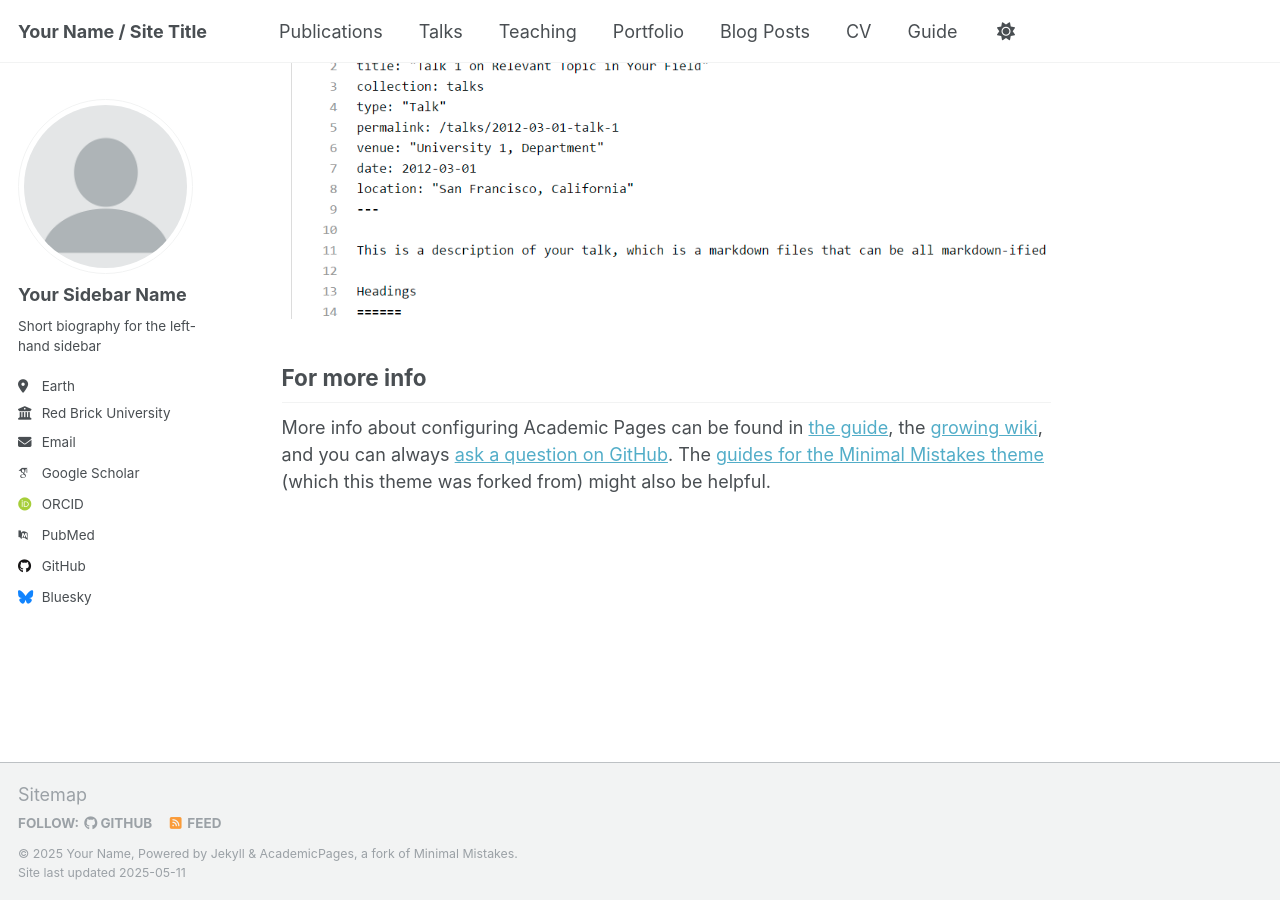
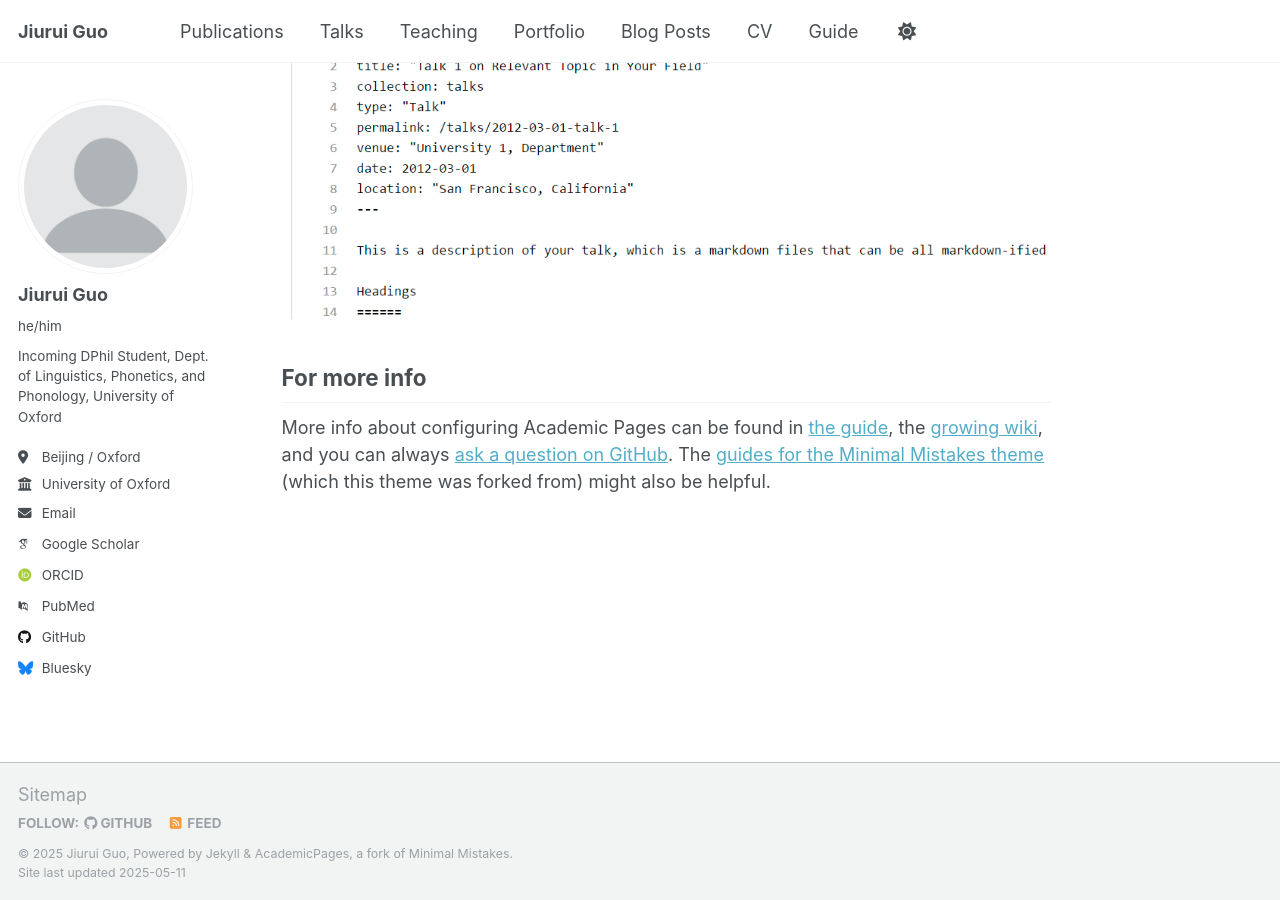
Before and after one commit to HayatoRG/hayatorg.github.io, a Jekyll site: the page built from _pages/about.md, in a window 1280 px wide and 900 px high, scrolled down 2636 px. Built offline with Jekyll 4.4.1, drawn with Linux system fonts in a browser that asks for light colours; some web fonts are replaced.

Commit message:
Update _config.yml

```diff
--- a/_config.yml
+++ b/_config.yml
@@ -9,11 +9,11 @@
 # Basic Site Settings
 locale                   : "en-US"
 site_theme               : "default"
-title                    : "Your Name / Site Title"
+title                    : "Jiurui Guo"
 title_separator          : "-"
-name                     : &name "Your Name"
+name                     : &name "Jiurui Guo"
 description              : &description "personal description"
-url                      : https://academicpages.github.io # the base hostname & protocol for your site e.g. "https://[your GitHub username].github.io" or if you already have some other page hosted on Github then use "https://[your GitHub username].github.io/[Your Repo Name]"
+url                      : https://hayatorg.github.io # the base hostname & protocol for your site e.g. "https://[your GitHub username].github.io" or if you already have some other page hosted on Github then use "https://[your GitHub username].github.io/[Your Repo Name]"
 baseurl                  : "" # the subpath of your site, e.g. "/blog"
 repository               : "academicpages/academicpages.github.io"
 
@@ -23,13 +23,13 @@ repository               : "academicpages/academicpages.github.io"
 author:
   # Biographic information
   avatar           : "profile.png"
-  name             : "Your Sidebar Name"
-  pronouns         : # example: "she/her"
-  bio              : "Short biography for the left-hand sidebar"
-  location         : "Earth"
-  employer         : "Red Brick University"
+  name             : "Jiurui Guo"
+  pronouns         : "he/him" # example: "she/her"
+  bio              : "Incoming DPhil Student, Dept. of Linguistics, Phonetics, and Phonology, University of Oxford"
+  location         : "Beijing / Oxford"
+  employer         : "University of Oxford"
   uri              : # URL
-  email            : "none@example.org"
+  email            : "jiuruiguo@u.nus.edu"
 
   # Academic websites
   academia         : # URL
```
